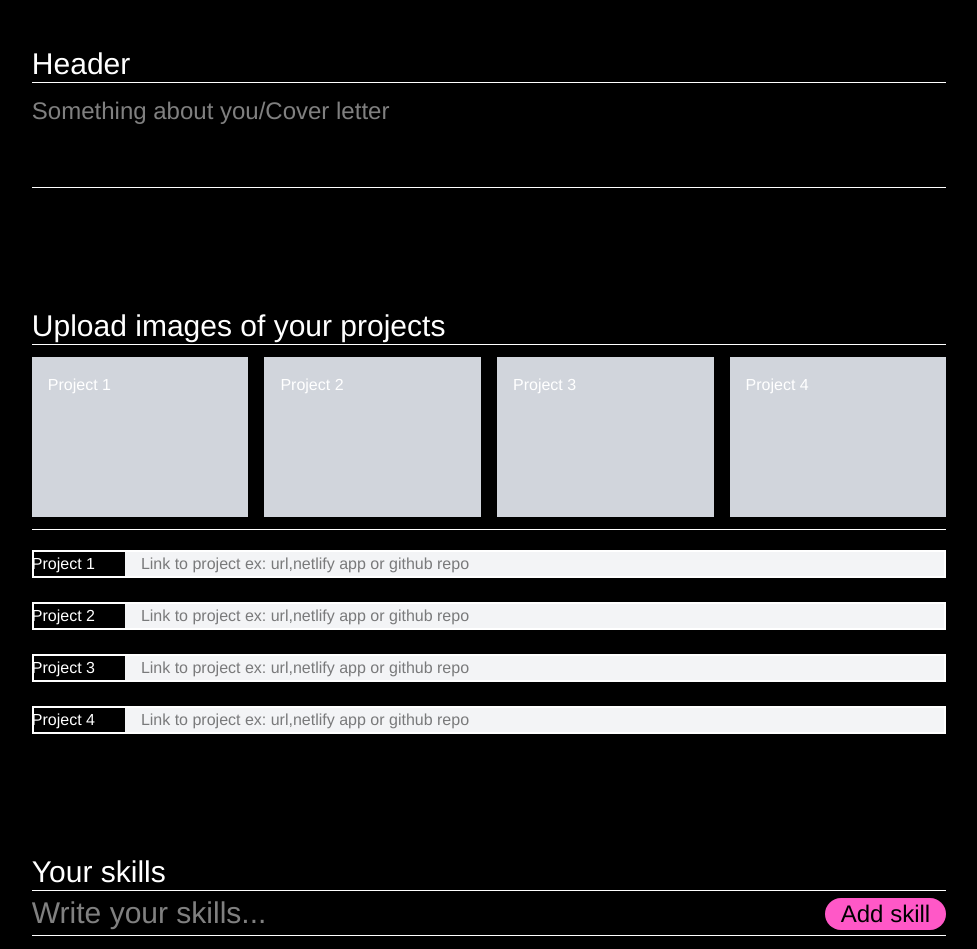
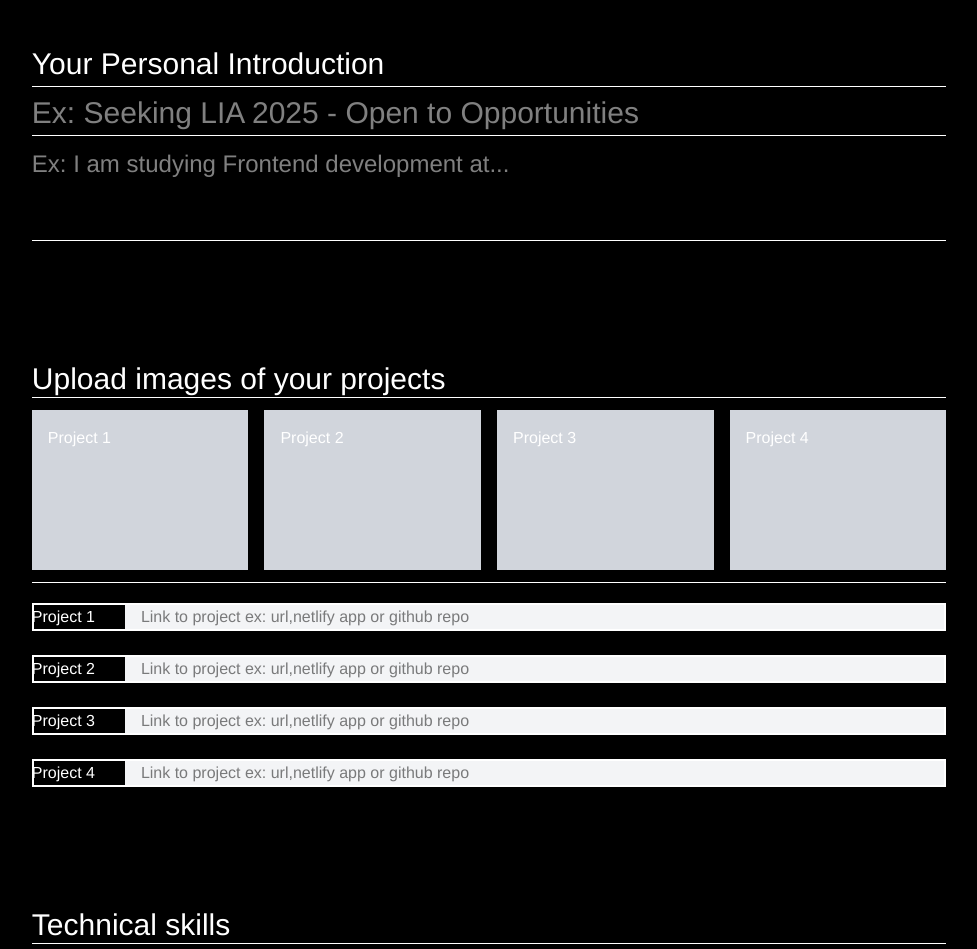
Before and after one commit to maxwelin/team-1, a React (Vite) app: page / in a window 1280 px wide. Shown: the part 920-1869 px from the top of the page, without its empty margins (151-1128 px from the left). Built offline with nearby package versions, Linux system fonts and the light colour scheme.

Commit message:
Ändrade placeholder för header/about i formuläret

```diff
--- a/src/components/Form/Form.jsx
+++ b/src/components/Form/Form.jsx
@@ -263,18 +263,21 @@ const Form = () => {
           </div>
         </div>
 
-        <div className="flex flex-col mt-30 mb-30">
+        <div className="flex flex-col mt-30 mb-30 gap-1">
+          <p className=" text-3xl text-left font-normal">
+            Your Personal Introduction
+          </p>
           <input
             type="text"
             name="header"
             defaultValue={header}
-            placeholder="Header for about"
-            className="text-3xl text-left font-normal outline-none"
+            placeholder="Ex: Seeking LIA 2025 - Open to Opportunities"
+            className="text-3xl text-left font-normal outline-none border-t pt-2"
           />
           <input
             type="text"
             name="about"
-            placeholder="Something about you/Cover letter"
+            placeholder="Ex: I am studying Frontend development at..."
             className="outline-none border-t border-b w-full text-2xl font-thin  pb-15 pt-3"
           />
         </div>
@@ -328,13 +331,13 @@ const Form = () => {
         </div>
 
         <div className="flex flex-col mt-30 mb-30 relative">
-          <p className=" text-3xl text-left font-normal">Your skills</p>
+          <p className=" text-3xl text-left font-normal">Technical skills</p>
           <input
             type="text"
             name="skills"
             value={skillInput}
             onChange={(e) => setSkillInput(e.target.value)}
-            placeholder="Write your skills..."
+            placeholder="Ex: React..."
             className="outline-none  border-t border-b w-full text-3xl font-light  py-1 pb-1 mb-5"
           />
           <button
@@ -362,7 +365,7 @@ const Form = () => {
             onChange={handleColorChange}
           >
             <option value="Helvetica">Helvetica</option>
-            <option value="Arial">Arial</option>
+            <option value="EB Garamond">EB Garamond</option>
             <option value="Verdana">Verdana</option>
             <option value="Tahoma">Tahoma</option>
             <option value="Trebuchet MS">Trebuchet MS </option>
--- a/src/components/providers/FormContext.jsx
+++ b/src/components/providers/FormContext.jsx
@@ -16,7 +16,7 @@ const FormContextProvider = ({ children }) => {
   const [aboutMe, setAboutMe] = useState(
     "I'm a passionate developer with a love for clean code and elegant design."
   );
-  const [header, setHeader] = useState("Header");
+  const [header, setHeader] = useState("");
   const [fileName, setFileName] = useState(null);
   const [cvFile, setCvFile] = useState(null);
   const [cvFileName, setCvFileName] = useState(null);
```
